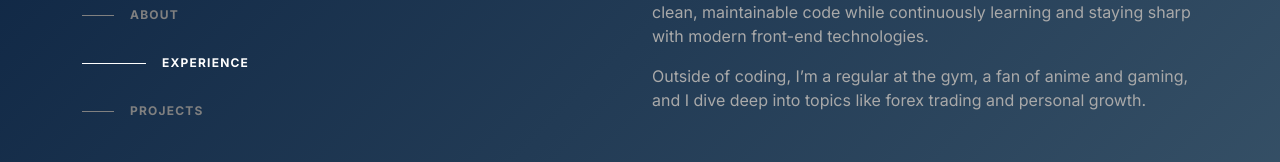
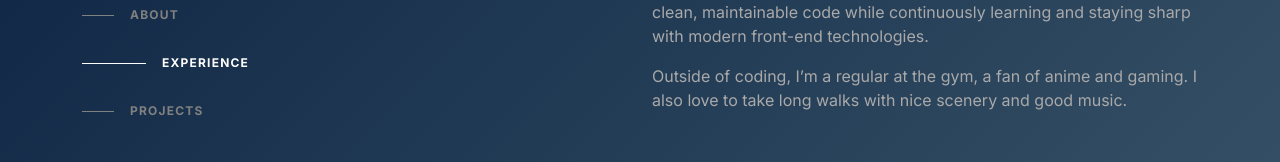
Before and after one commit to joshuavicente/ejrvt-angular, an Angular app: page / in a window 1280 px wide. Shown: the part 360-522 px from the top of the page. Built offline with nearby package versions, Linux system fonts and the light colour scheme.

Commit message:
feat: Updated bio

```diff
--- a/src/app/pages/home/home.component.html
+++ b/src/app/pages/home/home.component.html
@@ -145,8 +145,8 @@
             </p>
             <p class="gray-text">
               Outside of coding, I’m a regular at the gym, a fan of anime and
-              gaming, and I dive deep into topics like forex trading and
-              personal growth.
+              gaming. I also love to take long walks with nice scenery and good
+              music.
             </p>
             <a
               href="https://www.linkedin.com/in/joshua-vicente/"
```
